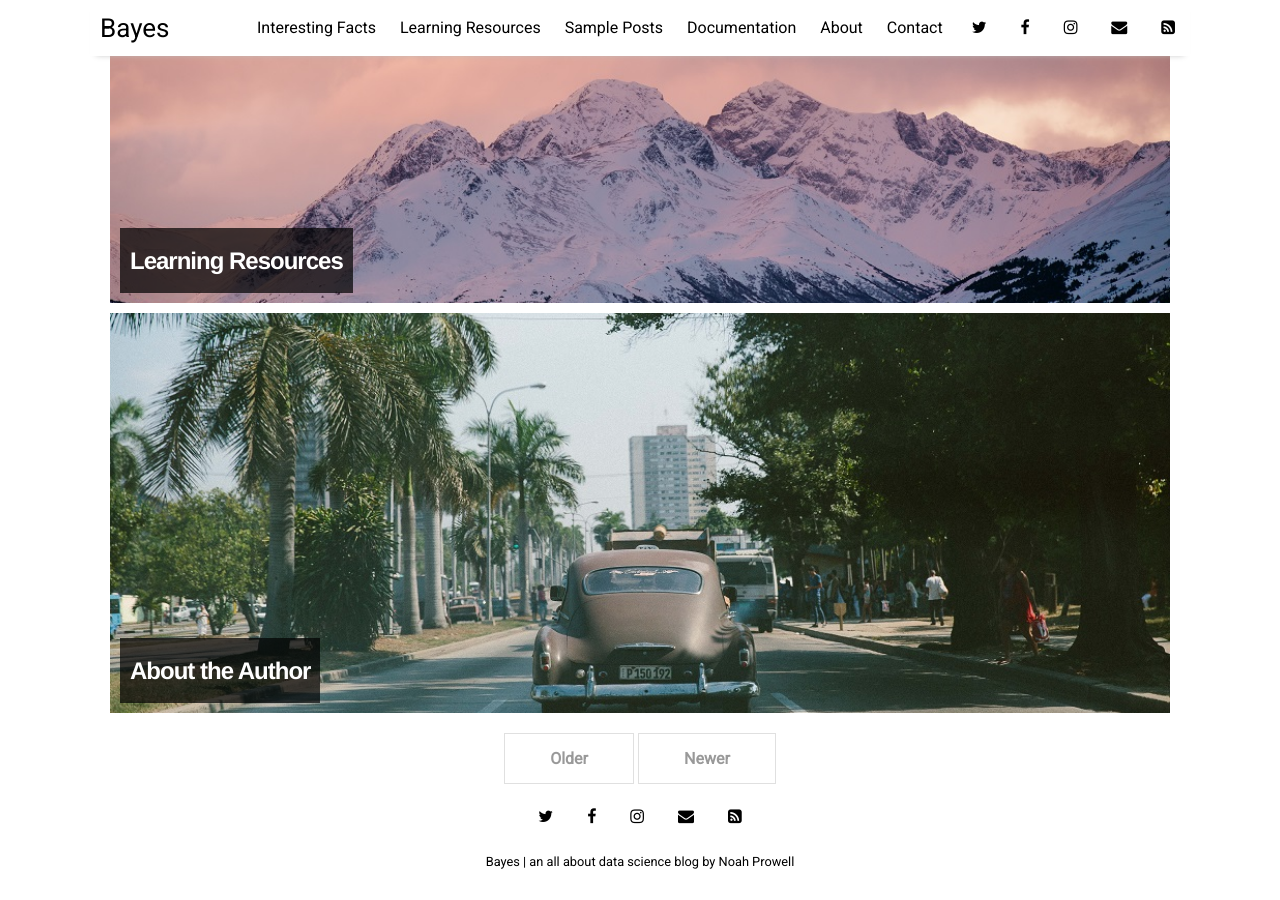
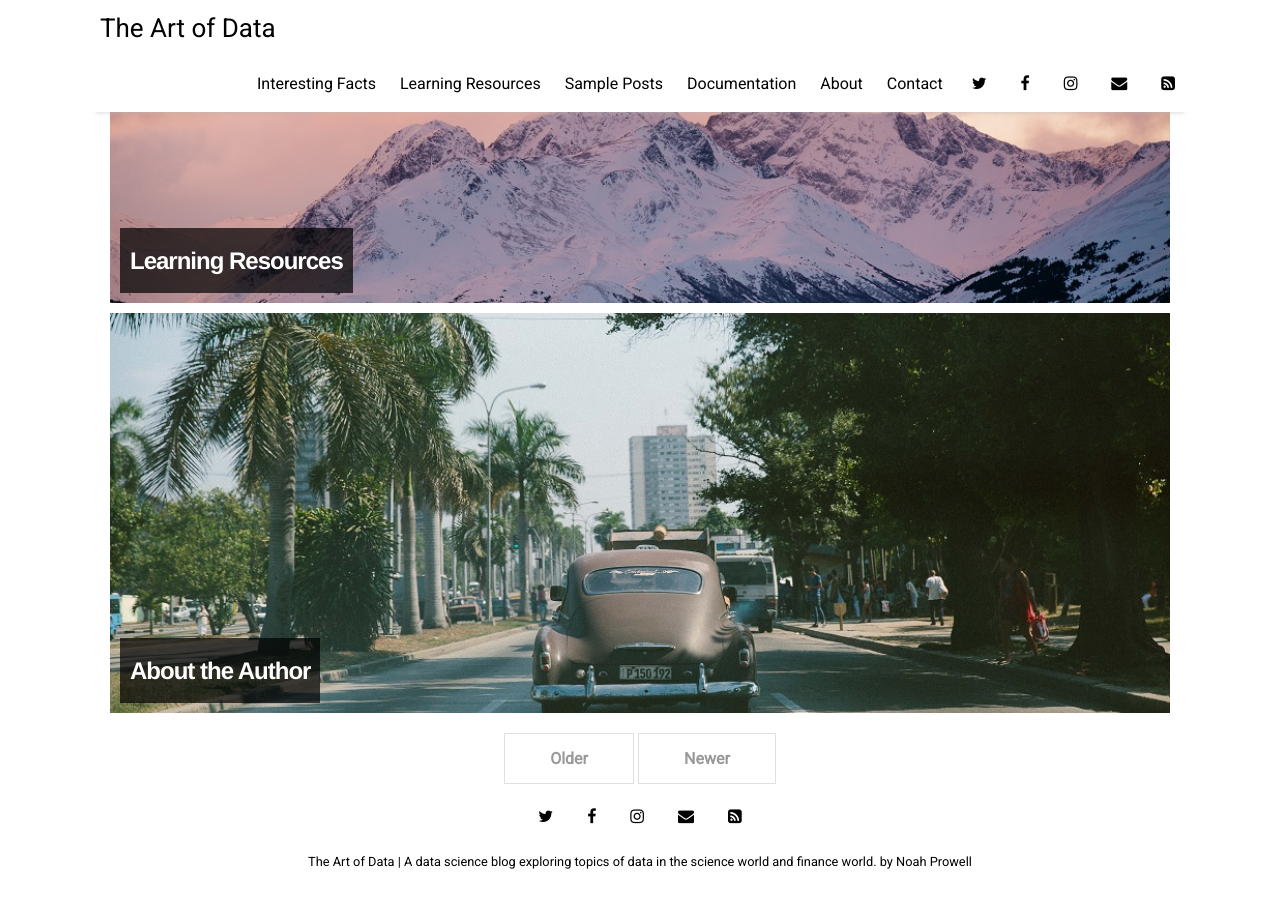
Before and after one commit to Noah-Prowell/art-of-data, a Jekyll site: the page built from index.html, in a window 1280 px wide and 900 px high, scrolled down 1398 px. Built offline with Jekyll 4.4.1, drawn with Linux system fonts in a browser that asks for light colours; nearby versions of some CDN libraries; the list of posts is cut into pages by our own code.

Commit message:
Update _config.yml

```diff
--- a/_config.yml
+++ b/_config.yml
@@ -10,8 +10,8 @@ permalink:           /:title
 plugins:             [jekyll-paginate, jekyll-sitemap, jekyll-feed, jekyll-seo-tag]
 
 # Customise atom feed settings (this is where Jekyll-Feed gets configuration information)
-title:		           "Bayes"
-description:	       "an all about data science blog"
+title:		           "The Art of Data"
+description:	       "A data science blog exploring topics of data in the science world and finance world."
 author:              "Noah Prowell"
 
 # RSS 2.0 can be used instead of Atom by uncommenting following two lines
```
